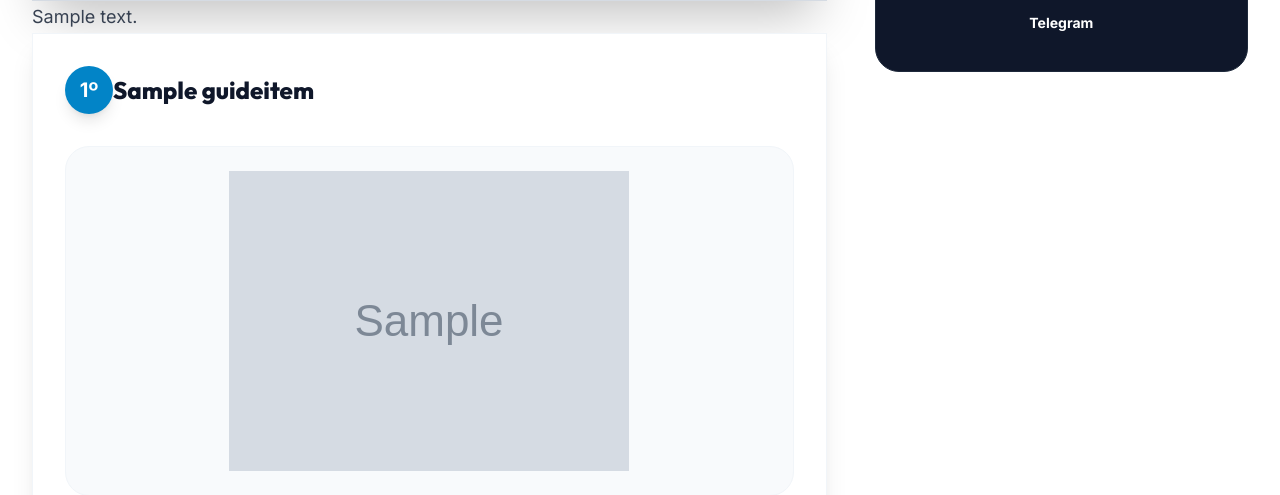
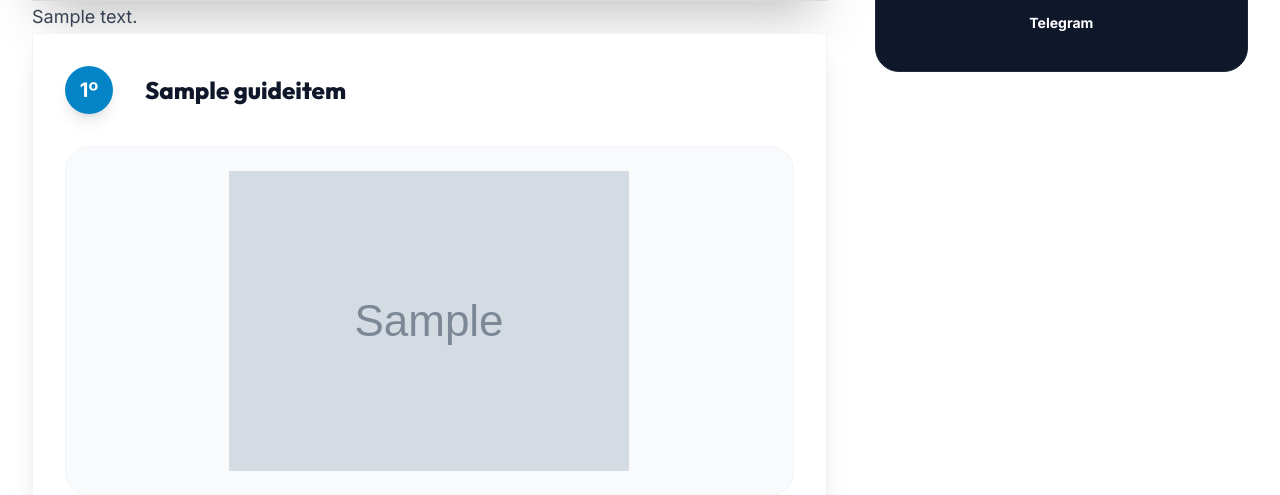
Before and after one commit to andresperes33/blog, a Django app: a page that uses templates/reviews/guide_detail.html in a window 1280 px wide. Shown: the part 973-1468 px from the top of the page. Run offline with Django 5.2, Linux system fonts and the light colour scheme; tables that the repository leaves empty hold one stand-in row (values such as "Sample post"); grey boxes marked "Sample" are stand-in pictures; some libraries are stand-ins or nearby versions.

Commit message:
style: increase gap between guide item badge and title

```diff
--- a/templates/reviews/guide_detail.html
+++ b/templates/reviews/guide_detail.html
@@ -82,7 +82,7 @@
 
                         <!-- Header do Produto no Guia -->
                         <div class="p-8 md:p-12">
-                            <div class="flex items-center gap-5 mb-8">
+                            <div class="flex items-center gap-8 mb-8">
                                 <span class="w-12 h-12 aspect-square flex-shrink-0 bg-primary-600 text-white flex items-center justify-center font-black text-xl rounded-full shadow-lg ring-4 ring-primary-500/10 dark:ring-primary-400/5">
                                     {{ item.position }}º
                                 </span>
```
